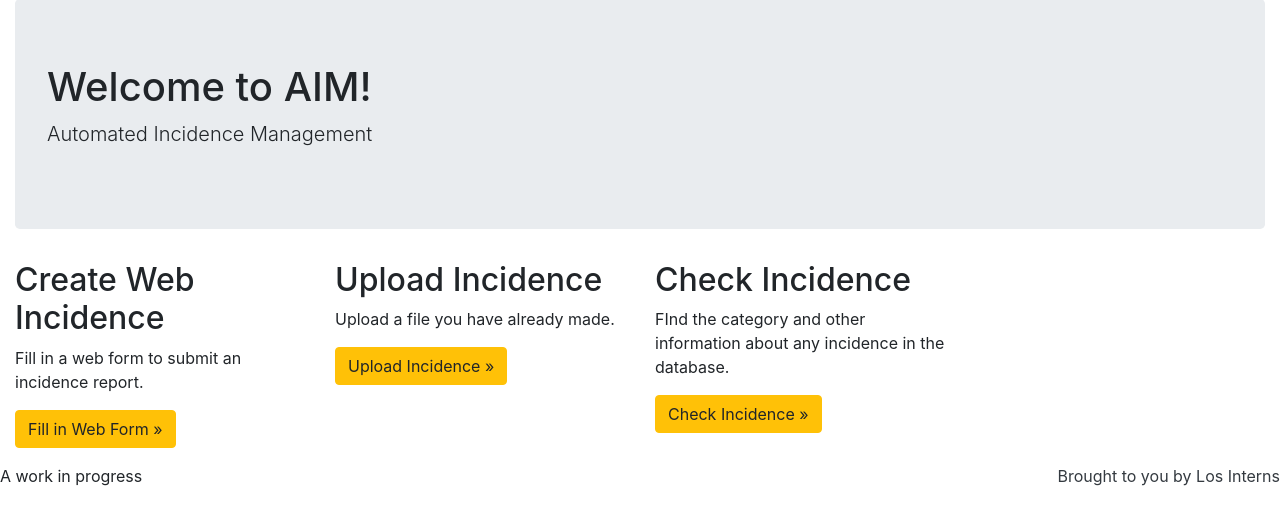
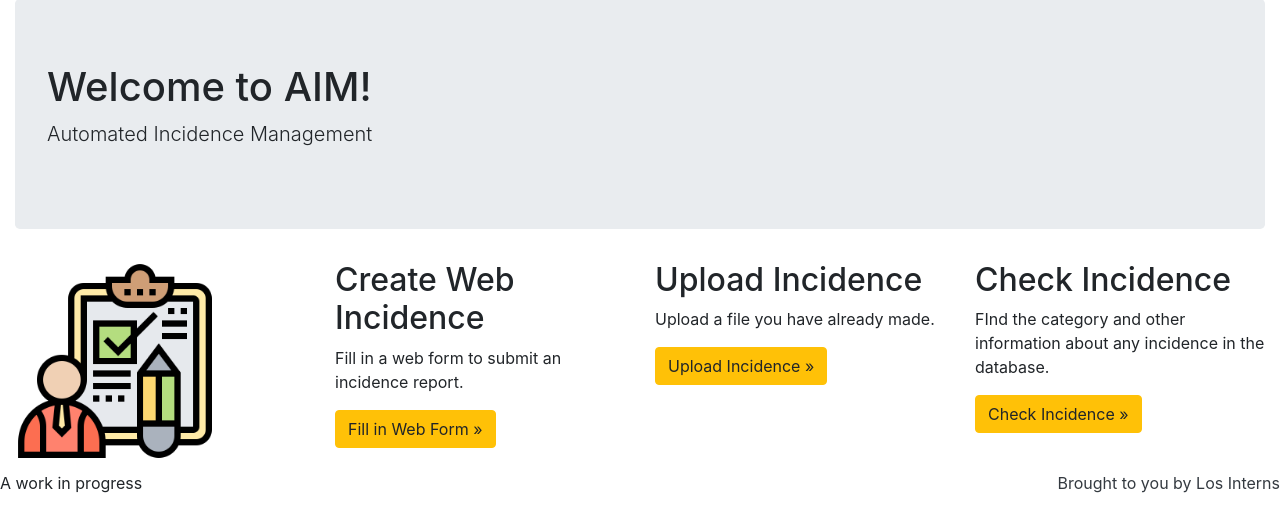
Before and after one commit to blancafs/BootstrapIncidences, a Flask app: page / in a window 1280 px wide. Shown: the part 81-613 px from the top of the page. Run offline with Flask 2, Linux system fonts and the light colour scheme; some libraries are stand-ins or nearby versions.

Commit message:
icons added

```diff
--- a/templates/aim_info.html
+++ b/templates/aim_info.html
@@ -30,9 +30,10 @@
 
 <div class="container-fluid-personal">
     <div class="jumbotron-personal">
+        <img src="static/img/questions.png"style="width:80px;height:80px;float:right;"/>
         <h1>What is AIM?</h1>
-        <p class="lead"> Automated Incidence Management can help suggest categories for any chemical incident reports and can display similar past reports.</p>
     </div>
+    <p class="lead"> Automated Incidence Management can help suggest categories for any chemical incident reports and can display similar past reports.</p>
 </div>
 
 {% endblock %}
--- a/templates/fill_incidence.html
+++ b/templates/fill_incidence.html
@@ -102,6 +102,7 @@ input[type=submit]:hover {
 
 <div class="container-fluid-personal">
     <div class="jumbotron-personal">
+        <img src="static/img/checklist.png" style="width:80px;height:80px;float:right;"/>
         <h1>Web Incidence</h1>
         <p class="lead"> Fill in your new incidence below.</p>
     </div>
--- a/templates/index.html
+++ b/templates/index.html
@@ -1,4 +1,9 @@
 {% extends "base.html" %}
+<head>
+    <style>
+
+    </style>
+</head>
 
 {% block content %}
 <div class="container-fluid">
@@ -7,17 +12,20 @@
         <p class="lead"> Automated Incidence Management</p>
     </div>
     <div class="row">
-        <div class="col-md-6 col-lg-4 col-xl-3">
+        <div class="col-md-6 col-lg-3 col-xl-3">
+          <img src="static/img/to-do-list.png" style="margin-top:0px;margin-bottom:10px;width:200px;height:200px;">
+        </div>
+        <div class="col-md-6 col-lg-3 col-xl-3">
           <h2>Create Web Incidence</h2>
           <p>Fill in a web form to submit an incidence report.</p>
           <p><a href=" {{ url_for('fill_incidence')}}" target="_blank" class="btn btn-warning">Fill in Web Form &raquo;</a></p>
         </div>
-        <div class="col-md-6 col-lg-4 col-xl-3">
+        <div class="col-md-6 col-lg-3 col-xl-3">
           <h2>Upload Incidence</h2>
           <p>Upload a file you have already made.</p>
           <p><a href="{{ url_for('upload_form')}}" target="_blank" class="btn btn-warning">Upload Incidence &raquo;</a></p>
         </div>
-        <div class="col-md-6 col-lg-4 col-xl-3">
+        <div class="col-md-6 col-lg-3 col-xl-3">
           <h2>Check Incidence</h2>
           <p>FInd the category and other information about any incidence in the database.<p>
           <p><a href="" target="_blank" class="btn btn-warning">Check Incidence &raquo;</a></p>
--- a/templates/upload_form.html
+++ b/templates/upload_form.html
@@ -45,6 +45,7 @@
 </head>
 <div class="container-fluid-personal">
     <div class="jumbotron-personal">
+        <img src="static/img/upload.png"style="width:90px;height:90px;float:right;"/>
         <h1>Upload File</h1>
         <p class="lead"> Please upload your pre-made incidence file below.</p>
     </div>
```
Also changed, not shown: static/img/checklist.png (added), static/img/questions.png (added), static/img/to-do-list.png (added), static/img/upload.png (added).
